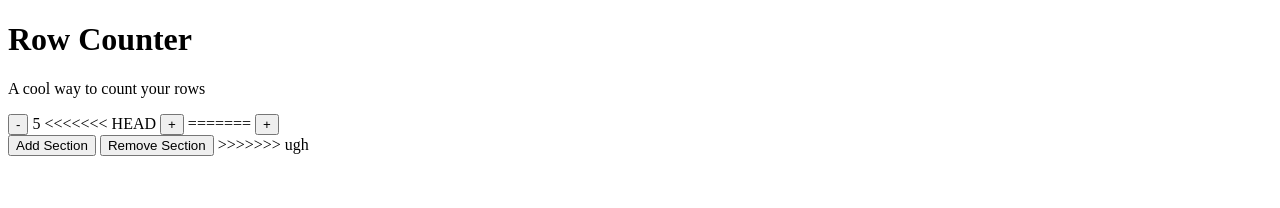
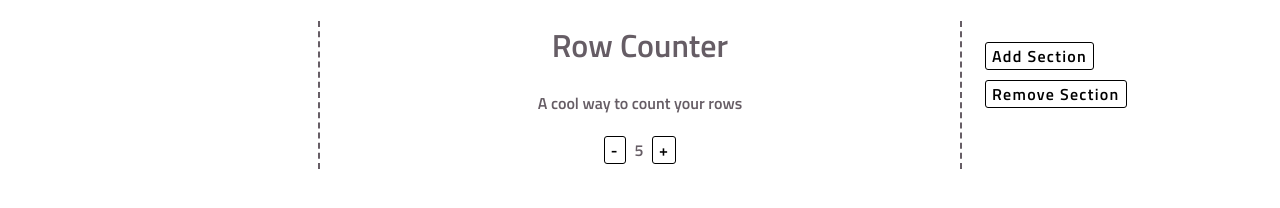
Before and after one commit to toussam87/knittingRowStitchCounter, a plain HTML site: page counter/index.html in a window 1280 px wide. Drawn offline with Linux system fonts and the light colour scheme.

Commit message:
050917 resolved merge conflict with .html & .css file

```diff
--- a/counter/css/main.css
+++ b/counter/css/main.css
@@ -1,28 +1,17 @@
-<<<<<<< HEAD
-ody {
-=======
 @import url('https://fonts.googleapis.com/css?family=Titillium+Web:600');
-
 body {
->>>>>>> ugh
     width: 50vw;
     color: #665d65;
     margin: 0 auto;
     border-right: 2px dashed#665d65;
-<<<<<<< HEAD
-    border-left: 2px dashed #665d65
-=======
     border-left: 2px dashed #665d65;
     font-family: 'Titillium Web', sans-serif;
->>>>>>> ugh
 }
 
 h1,
 p,
 #main {
     text-align: center;
-<<<<<<< HEAD
-=======
 }
 
 #navigation {
@@ -41,6 +30,7 @@ button {
     font-family: 'Titillium Web', sans-serif;
     letter-spacing: .1vw;
 }
+
 #decrease,
 #increase {
     margin: 5px;
@@ -51,5 +41,4 @@ button {
     display: block;
     text-align: left;
     margin: 10px 25px;
->>>>>>> ugh
 }
--- a/counter/index.html
+++ b/counter/index.html
@@ -1,5 +1,6 @@
 <!DOCTYPE html>
 <html>
+
 <head>
     <meta charset="UTF-8">
     <link rel="stylesheet" type="text/css" href="css/main.css">
@@ -13,17 +14,15 @@
 
     <div id="main">
         <button id="decrease"> - </button> <span id="rowCount">5</span>
-<<<<<<< HEAD
-            <button name="increase" id"increased"=""> + </button>
-=======
         <button id="increase"> + </button>
     </div>
 
     <div id="navigation">
         <button id="addSection">Add Section</button>
         <button id="removeSection">Remove Section</button>
->>>>>>> ugh
+
     </div>
 
 </body>
+
 </html>
```
Also changed, not shown: 1 other file. Lines whose indentation alone changed are shown as unchanged.
